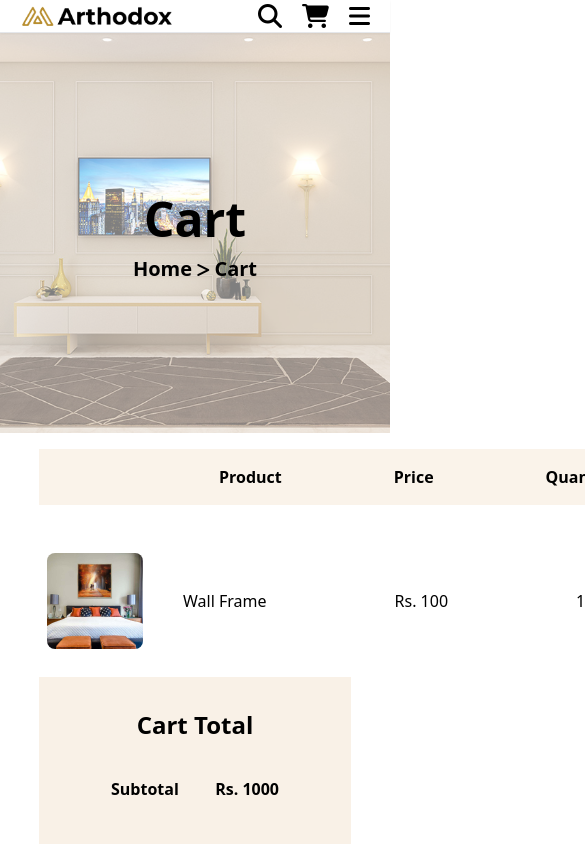
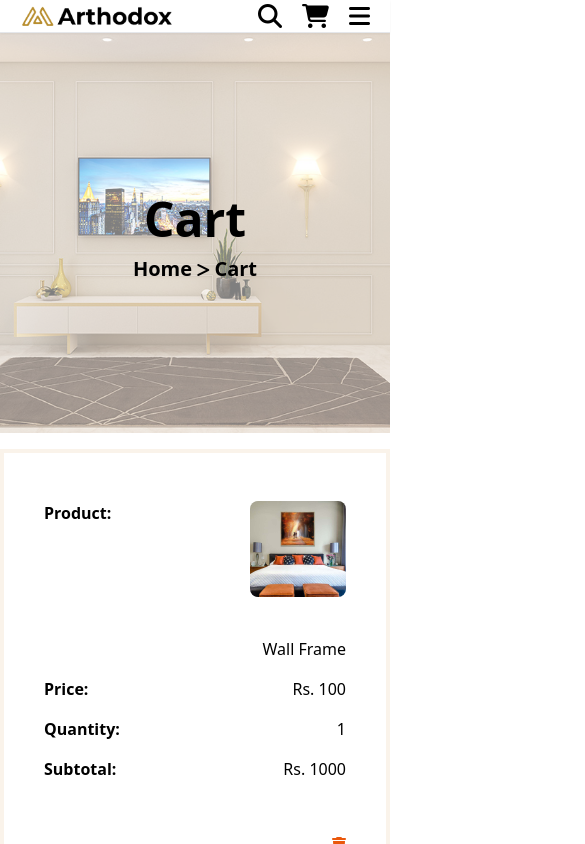
Before and after one commit to xscientisttech/arthodox-react, a React (Create React App) app: page /Cart in a window 390 px wide. Shown: the top 844 px of the page, 585 px wide, since content can reach past the window. Built offline with nearby package versions, Linux system fonts and the light colour scheme.

Commit message:
Responsiveness added to cart page

```diff
--- a/src/RouterPages/Cart.jsx
+++ b/src/RouterPages/Cart.jsx
@@ -9,30 +9,29 @@ const Cart = () => {
 	return (
 		<Fragment>
 			<Hero title="Cart" />
-			<section className="w-full flex justify-center px-[10%] py-[4%]">
-				<div className="w-full gap-5 flex flex-wrap">
+			<section className="w-full flex justify-center lg:px-[10%] py-[4%]">
+        <div className="w-full gap-5 flex flex-wrap justify-center items-center lg:items-start lg:justify-start">
           <div className="flex">
-						<table className="w-full border-collapse">
+            <table className="sm:w-full sm:border-0 border-collapse border-4 border-solid border-[#faf3ea] w-[100vw] ">
               <thead className="flex flex-wrap">
-								<tr className=" bg-[#faf3ea] flex gap-20">
-									<th></th>
-									<th></th>
+                <tr className=" hidden sm:bg-[#faf3ea] sm:flex sm:gap-20">
+                  <th className="lg:block hidden"></th>
+                  <th className="md:block hidden"></th>
                   <th className="text-center p-4">Product</th>
                   <th className="text-center p-4">Price</th>
-									<th className="text-center p-4">
-										Quantity
-									</th>
-									<th className="text-center p-4">
-										Subtotal
-									</th>
+                  <th className="text-center p-4">Quantity</th>
+                  <th className="text-center p-4">Subtotal</th>
                   <th className="text-center p-4"> </th>
                 </tr>
               </thead>
-							<tbody className="flex  justify-centre items-center mt-10">
-								<tr className="flex  gap-28 items-center justify-centre">
-									<td className="text-center p-2">
+              <tbody className="flex  justify-centre items-center mt-10 flex-col">
+                <tr className="block w-full sm:flex px-8 xl:px-0 lg:px-0 md:px-0 gap-28 items-center justify-centre">
+                  <td
+                    className="p-2  text-right block text-[1em] before:content-[attr(data-title)':'] before:font-bold  before:float-left sm:before:content-none sm:text-center"
+                    data-title="Product"
+                  >
                     {" "}
-										<div className="flex justify-center items-center gap-10">
+                    <div className="flex justify-center flex-col items-end md:flex-row sm:items-center gap-10">
                       <img
                         src={gridImg}
                         alt=""
@@ -41,10 +40,23 @@ const Cart = () => {
                       <p>Wall Frame</p>
                     </div>
                   </td>
-									<td className="text-center p-2">Rs. 100</td>
-									<td className="text-center p-2">1</td>
-									<td className="text-center p-2">
-										<div className="flex justify-between items-center gap-14">
+                  <td
+                    className="p-2  text-right block text-[1em] before:content-[attr(data-title)':'] before:font-bold  before:float-left sm:before:content-none sm:text-center"
+                    data-title="Price"
+                  >
+                    Rs. 100
+                  </td>
+                  <td
+                    className="p-2  text-right block text-[1em] before:content-[attr(data-title)':'] before:font-bold  before:float-left sm:before:content-none sm:text-center"
+                    data-title="Quantity"
+                  >
+                    1
+                  </td>
+                  <td
+                    className="p-2  text-right block text-[1em] before:content-[attr(data-title)':'] before:font-bold  before:float-left sm:before:content-none sm:text-center"
+                    data-title="Subtotal"
+                  >
+                    <div className="flex justify-between flex-col items-end md:flex-row sm:before:content-none sm:items-center gap-14">
                       <p>Rs. 1000</p>
                       <i className="fa-solid fa-trash text-orange-600"></i>
                     </div>
```
Lines whose indentation alone changed are shown as unchanged.
